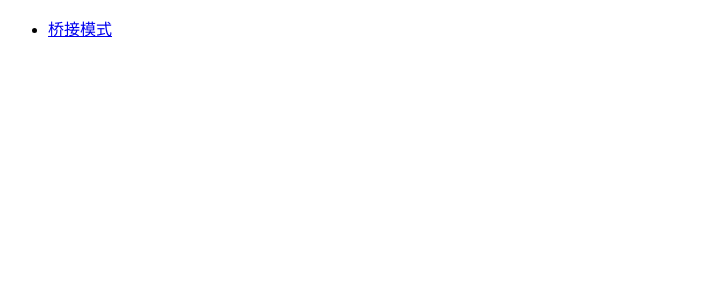
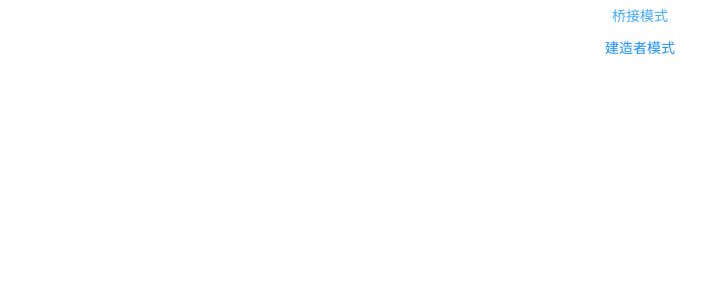
Before and after one commit to bigMeowCoding/design-model, a React (Vite) app: page / in a window 1280 px wide. Shown: the top 300 px of the page, without its empty margins (0-706 px from the left). Built offline with nearby package versions, Linux system fonts and the light colour scheme.

Commit message:
feat:引入antd组件

```diff
--- a/index.html
+++ b/index.html
@@ -2,7 +2,7 @@
 <html lang="en">
 <head>
     <meta charset="UTF-8">
-    <title>Title</title>
+    <title>设计模式</title>
 </head>
 <body>
 <div id="root"></div>
--- a/package.json
+++ b/package.json
@@ -10,6 +10,7 @@
     "build": "vite build"
   },
   "dependencies": {
+    "antd": "^4.24.1",
     "react": "^18.2.0",
     "react-dom": "^18.2.0"
   },
@@ -17,10 +18,12 @@
     "@types/react": "^18.0.25",
     "@types/react-dom": "^18.0.8",
     "@types/react-router-dom": "^5.3.3",
+    "less": "^4.1.3",
     "prettier": "^2.7.1",
     "react-router-dom": "^6.4.3",
     "sass": "^1.56.0",
     "typescript": "^4.8.4",
-    "vite": "^3.2.2"
+    "vite": "^3.2.2",
+    "vite-plugin-imp": "^2.3.1"
   }
 }
--- a/src/pages/bridge/index.tsx
+++ b/src/pages/bridge/index.tsx
@@ -41,7 +41,7 @@ class BrandM extends Brand {
   }
 }
 
-const Bridge: FC<Props> = () => {
+const BridgeMain: FC<Props> = () => {
   const n = new BrandN();
   n.setSoftWare(new MobileGame());
   n.run();
@@ -55,4 +55,4 @@ const Bridge: FC<Props> = () => {
   return <div>桥接模式</div>;
 };
 
-export default Bridge;
+export default BridgeMain;
--- /dev/null
+++ b/src/pages/builder/index.tsx
@@ -0,0 +1,10 @@
+import React from "react";
+import { FC } from "react";
+
+interface Props {}
+
+const BuilderMain: FC<Props> = () => {
+  return <div>建造者模式</div>;
+};
+
+export default BuilderMain;
--- a/src/pages/index.scss
+++ b/src/pages/index.scss
@@ -0,0 +1 @@
+@import '~antd/dist/antd.css';
--- a/src/pages/index.tsx
+++ b/src/pages/index.tsx
@@ -1,18 +1,18 @@
 import { FC } from "react";
 import * as React from "react";
 import "./index.scss";
+import { Button } from "antd";
 interface Props {}
 
 const Main: FC<Props> = () => {
   return (
     <div>
-      <nav>
-        <ul>
-          <li>
-            <a href="/Bridge">桥接模式</a>
-          </li>
-        </ul>
-      </nav>
+      <Button type="link" block href="/Bridge">
+        桥接模式
+      </Button>
+      <Button type="link" block href="/Builder">
+        建造者模式
+      </Button>
     </div>
   );
 };
--- /dev/null
+++ b/vite.config.ts
@@ -0,0 +1,26 @@
+// vite.config.js
+import { defineConfig } from "vite";
+import vitePluginImp from "vite-plugin-imp";
+
+export default defineConfig({
+  css: {
+    preprocessorOptions: {
+      less: {
+        javascriptEnabled: true,
+      },
+    },
+  },
+  resolve: {
+    alias: [{ find: /^~/, replacement: "" }],
+  },
+  plugins: [
+    vitePluginImp({
+      libList: [
+        {
+          libName: "antd",
+          style: (name) => `antd/es/${name}/style`,
+        },
+      ],
+    }),
+  ],
+});
```
Also changed, not shown: index.tsx (+7 -2 lines), 1 other file (tests, documents, lock files or other folders).
